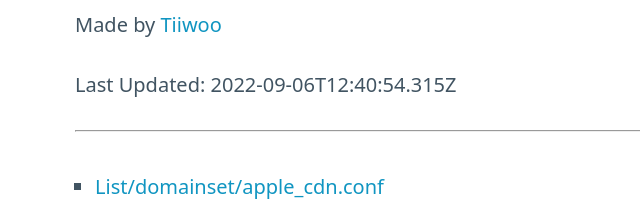
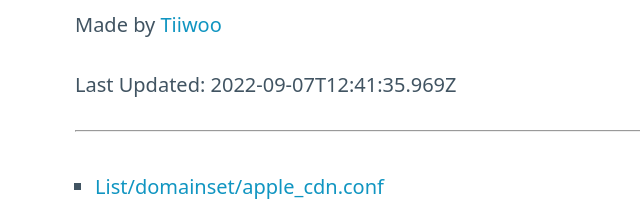
Before and after one commit to tiiwoo/proxy-rules, a website: page index.html in a window 1280 px wide. Shown: the part 150-358 px from the top of the page, 0-640 px from the left. Drawn offline with nearby package versions, Linux system fonts and the light colour scheme.

Commit message:
deploy: bb8d5de8fe17cf54fc161dfb8ca04989c2f417e4

```diff
--- a/index.html
+++ b/index.html
@@ -24,7 +24,7 @@
     <main class="container">
       <h1>Rulesets For Surge</h1>
       <p>Made by <a href="https://tiiwoo.moe">Tiiwoo</a></p>
-      <p>Last Updated: 2022-09-06T12:40:54.315Z</p>
+      <p>Last Updated: 2022-09-07T12:41:35.969Z</p>
       <hr>
       <br>
       <ul>
```
Also changed, not shown: 1 other file.
